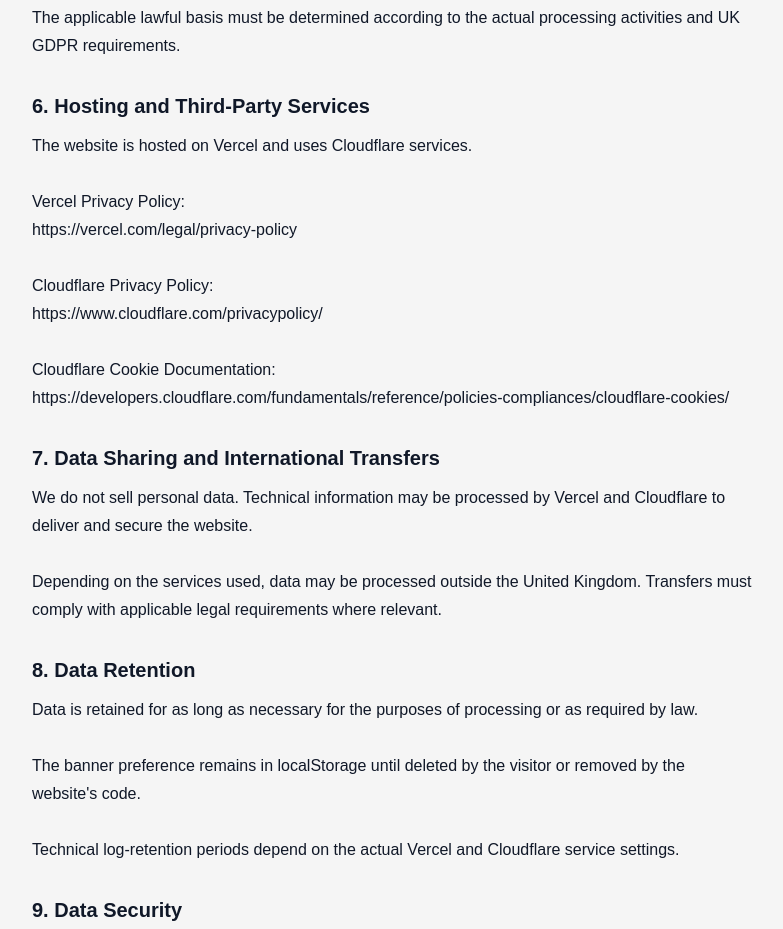
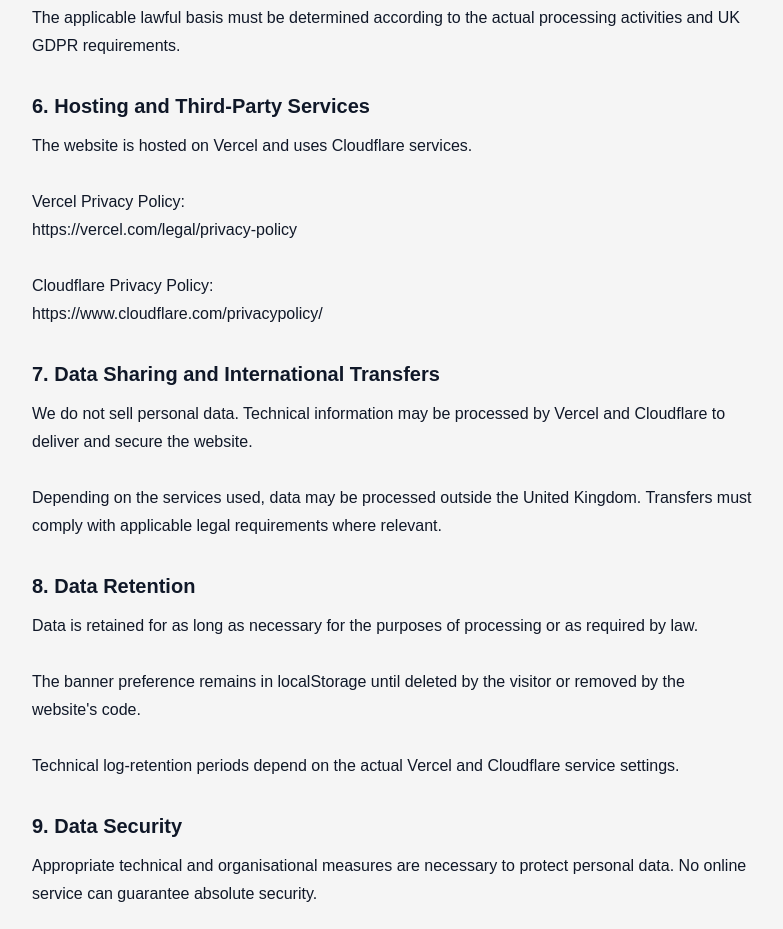
Before and after one commit to lucian-xinitrc/dncukaccounting, a Next.js app: page /privacy-policy in a window 1280 px wide. Shown: the part 2000-2929 px from the top of the page, without its empty margins (248-1031 px from the left). Built offline with nearby package versions, Linux system fonts and the light colour scheme.

Commit message:
New commit

```diff
--- a/src/app/privacy-policy/page.js
+++ b/src/app/privacy-policy/page.js
@@ -156,9 +156,7 @@
 
 Politica de confidențialitate Cloudflare:
 https://www.cloudflare.com/privacypolicy/
-
-Documentație Cloudflare privind cookie-urile:
-https://developers.cloudflare.com/fundamentals/reference/policies-compliances/cloudflare-cookies/`,
+`,
           en: `The website is hosted on Vercel and uses Cloudflare services.
 
 Vercel Privacy Policy:
@@ -166,9 +164,7 @@
 
 Cloudflare Privacy Policy:
 https://www.cloudflare.com/privacypolicy/
-
-Cloudflare Cookie Documentation:
-https://developers.cloudflare.com/fundamentals/reference/policies-compliances/cloudflare-cookies/`,
+`,
         },
       },
       {
```
